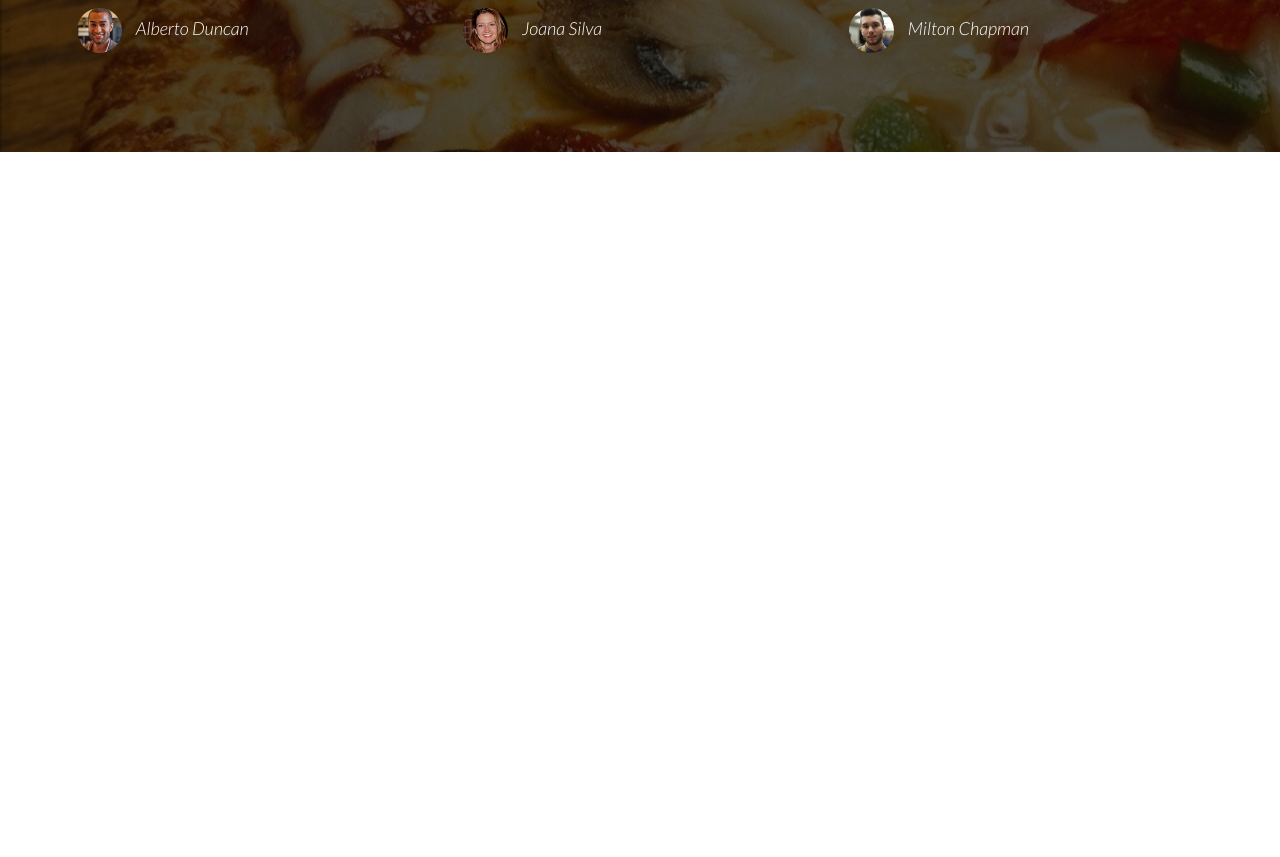
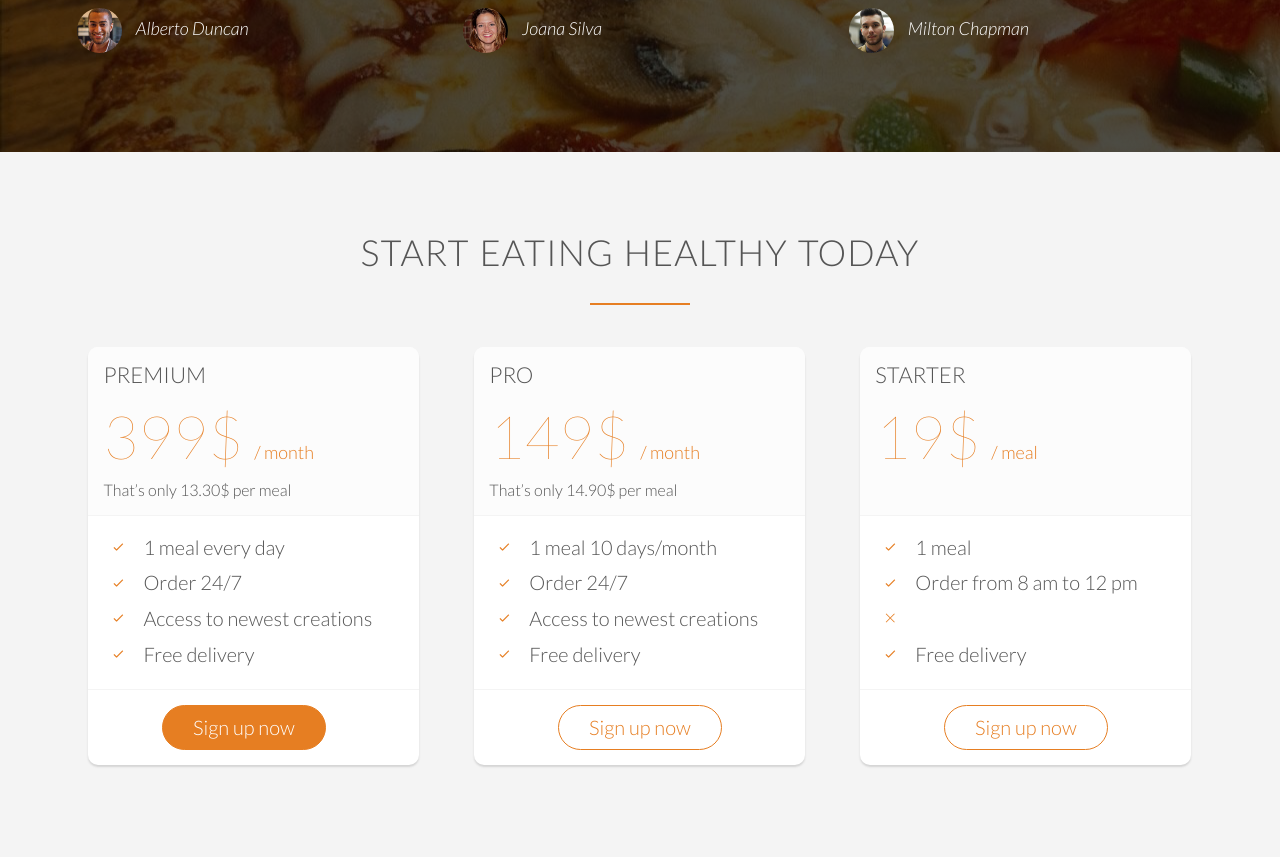
Before and after one commit to UnoMo/Website-Omnifood, a PHP site: page / in a window 1280 px wide. Shown: the part 3609-4466 px from the top of the page. Before the commit the page ends 3761 px from the top, so only its background shows below. Run offline with PHP 8.4, Linux system fonts and the light colour scheme; some web fonts are replaced.

Commit message:
Pricing section added and styled

```diff
--- a/css/app.css
+++ b/css/app.css
@@ -333,4 +333,51 @@ cite img {
   border-radius: 50%;
   margin-right: 10px;
   vertical-align: middle;
+}
+
+/* PRICING.SASS */
+.pricing {
+  background-color: #f4f4f4;
+}
+
+.price-box {
+  background-color: #fff;
+  border-radius: 10px;
+  width: 90%;
+  margin-left: 5%;
+  box-shadow: 0 2px 2px #d4d4d4;
+}
+.price-box div {
+  padding: 15px;
+  border-bottom: 1px solid #f4f4f4;
+}
+.price-box div:first-child {
+  background-color: #fcfcfc;
+  border-top-left-radius: 10px;
+  border-top-right-radius: 10px;
+}
+.price-box div:last-child {
+  text-align: center;
+  border: none;
+}
+.price-box ul {
+  list-style: none;
+}
+.price-box ul li {
+  padding: 5px 0;
+}
+
+.price-plan {
+  font-size: 300%;
+  margin-bottom: 10px;
+  font-weight: 100;
+  color: #e67e22;
+}
+.price-plan span {
+  font-size: 30%;
+  font-weight: 300;
+}
+
+.price-meal {
+  font-size: 80%;
 }/*# sourceMappingURL=app.css.map */
--- a/index.html
+++ b/index.html
@@ -302,5 +302,104 @@
         </div>
       </div>
     </section>
+
+    <section class="pricing">
+      <div class="row">
+        <h2>Start eating healthy today</h2>
+      </div>
+
+      <div class="row">
+        <div class="col span-1-of-3">
+          <div class="price-box">
+            <div>
+              <h3>Premium</h3>
+              <p class="price-plan">399$ <span>/ month</span></p>
+              <p class="price-meal">That’s only 13.30$ per meal</p>
+            </div>
+            <div>
+              <ul>
+                <li>
+                  <i class="ion-ios-checkmark-empty icon-small"></i>1 meal every
+                  day
+                </li>
+                <li>
+                  <i class="ion-ios-checkmark-empty icon-small"></i>Order 24/7
+                </li>
+                <li>
+                  <i class="ion-ios-checkmark-empty icon-small"></i>Access to
+                  newest creations
+                </li>
+                <li>
+                  <i class="ion-ios-checkmark-empty icon-small"></i>Free
+                  delivery
+                </li>
+              </ul>
+            </div>
+            <div>
+              <a class="btn btn-full" href="#">Sign up now</a>
+            </div>
+          </div>
+        </div>
+        <div class="col span-1-of-3">
+          <div class="price-box">
+            <div>
+              <h3>Pro</h3>
+              <p class="price-plan">149$ <span>/ month</span></p>
+              <p class="price-meal">That’s only 14.90$ per meal</p>
+            </div>
+            <div>
+              <ul>
+                <li>
+                  <i class="ion-ios-checkmark-empty icon-small"></i>1 meal 10
+                  days/month
+                </li>
+                <li>
+                  <i class="ion-ios-checkmark-empty icon-small"></i>Order 24/7
+                </li>
+                <li>
+                  <i class="ion-ios-checkmark-empty icon-small"></i>Access to
+                  newest creations
+                </li>
+                <li>
+                  <i class="ion-ios-checkmark-empty icon-small"></i>Free
+                  delivery
+                </li>
+              </ul>
+            </div>
+            <div>
+              <a class="btn btn-ghost" href="#">Sign up now</a>
+            </div>
+          </div>
+        </div>
+        <div class="col span-1-of-3">
+          <div class="price-box">
+            <div>
+              <h3>Starter</h3>
+              <p class="price-plan">19$ <span>/ meal</span></p>
+              <p class="price-meal">&nbsp;</p>
+            </div>
+            <div>
+              <ul>
+                <li>
+                  <i class="ion-ios-checkmark-empty icon-small"></i>1 meal
+                </li>
+                <li>
+                  <i class="ion-ios-checkmark-empty icon-small"></i>Order from 8
+                  am to 12 pm
+                </li>
+                <li><i class="ion-ios-close-empty icon-small"></i></li>
+                <li>
+                  <i class="ion-ios-checkmark-empty icon-small"></i>Free
+                  delivery
+                </li>
+              </ul>
+            </div>
+            <div>
+              <a class="btn btn-ghost" href="#">Sign up now</a>
+            </div>
+          </div>
+        </div>
+      </div>
+    </section>
   </body>
 </html>
--- a/sass/_variables.sass
+++ b/sass/_variables.sass
@@ -14,3 +14,6 @@ $fontDefaultSize: 20px
 
 // Screen Res
 $defaultWidth: 1140px
+
+// border
+$radiusBorder: 10px
--- /dev/null
+++ b/sass/sections/_pricing.sass
@@ -0,0 +1,42 @@
+/* PRICING.SASS */
+
+.pricing
+    background-color: #f4f4f4
+
+.price-box
+    background-color: #fff
+    border-radius: $radiusBorder
+    width: 90%
+    margin-left: 5%
+    box-shadow: 0 2px 2px #d4d4d4
+    div
+        padding: 15px
+        border-bottom: 1px solid #f4f4f4
+
+        &:first-child
+            background-color: #fcfcfc
+            border-top-left-radius: $radiusBorder
+            border-top-right-radius: $radiusBorder
+
+        &:last-child
+            text-align: center
+            border: none
+
+    ul
+        list-style: none
+
+        li
+            padding: 5px 0
+
+.price-plan
+    font-size: 300%
+    margin-bottom: 10px
+    font-weight: 100
+    color: $colorBtn
+
+    span
+        font-size: 30%
+        font-weight: 300
+
+.price-meal
+    font-size: 80%
--- a/sass/sections/_sections-dir.sass
+++ b/sass/sections/_sections-dir.sass
@@ -5,3 +5,4 @@
 @import "steps"
 @import "cities"
 @import "testimonials"
+@import "pricing"
```
Also changed, not shown: 1 other file.
